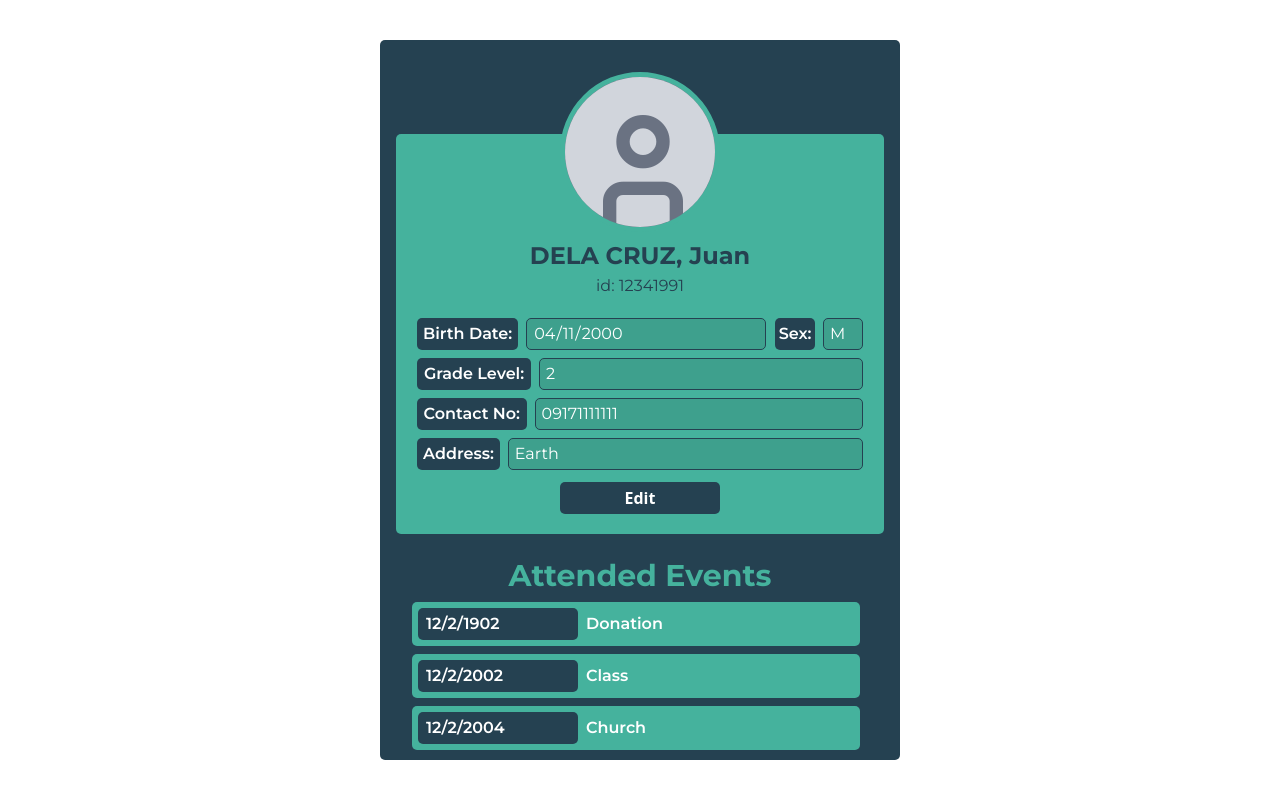
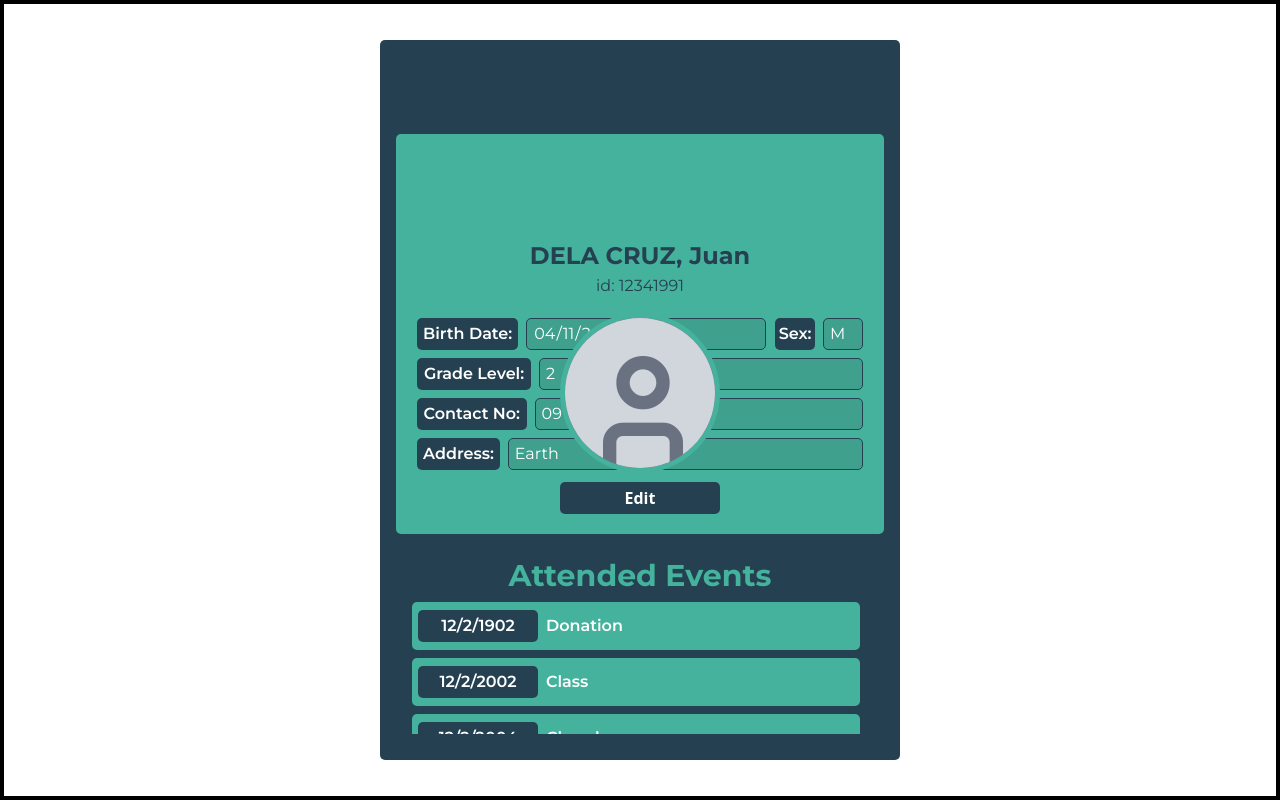
Before and after one commit to Parum-Lucis/csswengS16chai, a React (Vite) app: page /ProfileDetails in a window 1280 px wide. Built offline with nearby package versions, Linux system fonts and the light colour scheme.

Commit message:
role checking

```diff
--- a/src/components/EventCard.tsx
+++ b/src/components/EventCard.tsx
@@ -4,7 +4,7 @@ import '../css/styles.css'
 function EventCard({ date, event }: {date : String, event: String}){
     return(
         <div className="flex flex-row items-center mt-2 h-[6vh] text-[1rem] mr-2 font-[Montserrat] bg-[#45B29D] text-white p-1.5 rounded-[5px] font-semibold">
-            <div className="flex items-center bg-[#254151] mr-2 text-white p-2 rounded-[5px] w-[20vh] h-[4vh] font-semibold">
+            <div className="flex justify-center items-center bg-[#254151] mr-2 text-white p-2 rounded-[5px] w-[15vh] h-[4vh] font-semibold">
                 <h4>{date}</h4>
             </div>
             <h3 className="flex">{event}</h3>
--- a/src/components/ProfileDetails.tsx
+++ b/src/components/ProfileDetails.tsx
@@ -3,8 +3,10 @@ import EventCard from "./EventCard"
 import '../css/styles.css'
 
 function ProfileDetails(){
-    const isEditable = false;
-    let isID = false;
+    let isEditable = false
+    let isStudent = false
+    let hasID = false
+
     const user = {
         role:"Student",
         fName: "Juan",
@@ -16,26 +18,29 @@ function ProfileDetails(){
         contact: "09171111111",
         address: "Earth"
     }
+
     const eventsTest = [
         {"id": 0, "name": "Donation", "date": "12/2/1902"},
         {"id": 1, "name": "Class", "date": "12/2/2002"},
-        {"id": 2, "name": "Church", "date": "12/2/2004"},
+        {"id": 2, "name": "Church", "date": "12/2/2004"}
     ]
 
-    if (user.id) {
-        isID = true;
+    if (user.role==="Student") {
+        isStudent=true
+        if (user.id)
+            hasID = true
     }
 
     return (
-        <div className=' flex items-center justify-center h-[100vh]'>
-            <div className='overflow-hidden flex items-center justify-center w-[65vh] h-[90vh] bg-[#254151] rounded-[5px] pb-[15px]'>
-                <div className='z-1 overflow-hidden bg-gray-500 w-[20vh] h-[20vh] absolute top-[9%] border-5 border-[#45B29D] rounded-full '>
+        <div className='h-[100vh] flex items-center justify-center border-4'>
+            <div className={`relative overflow-hidden flex  items-center justify-center w-[65vh] h-[${isStudent ? "90vh" : "70vh"}] bg-[#254151] rounded-[5px] pb-[15px]`}>
+                <div className={`z-1 overflow-hidden bg-gray-500 w-[20vh] h-[20vh] absolute top-[${isStudent ? "4%" : "5%"}] border-5 border-[#45B29D] rounded-full`}>
                     <i className="relative right-0.5 bottom-6 text-[20vh] text-gray-300 fi fi-ss-circle-user"></i>
                 </div>
                 <div className='z-0 flex flex-col relative top-[7%]'>
                     <div className='flex flex-col w-[61vh] h-[50vh]  overflow-hidden bg-[#45B29D] rounded-[5px] p-[9px] pt-20 '>
                         <h3 className="text-[#254151] mt-6 flex text-[3vh] justify-center font-[Montserrat] font-bold">{user.lName}, {user.fName}</h3>
-                        {isID && <h3 className="flex text-[#254151] text-[2vh] justify-center font-[Montserrat] font-regular">id: {user.id} </h3>}
+                        {hasID && <h3 className="flex text-[#254151] text-[2vh] justify-center font-[Montserrat] font-regular">id: {user.id} </h3>}
                         <div className="flex flex-col p-3">
                             <div className="flex flex-row justify-between items-center mt-2 gap-1">
                                 <div className="flex flex-row items-center">
@@ -59,13 +64,15 @@ function ProfileDetails(){
                                 <label htmlFor="Address" className="h-[4vh] text-[2vh] flex mr-2 font-[Montserrat] justify-center items-center bg-[#254151] text-white p-1.5 rounded-[5px] font-semibold">Address:</label>
                                 <input type="text" name="Address" className="input-text flex h-[4vh] w-[100%]" readOnly={!isEditable} value={user.address} />
                             </div>
-                            <button type='submit' className='flex mt-3 h-[4vh] justify-center items-center bg-[#254151] text-white p-1.5 rounded-[5px] w-[20vh] m-auto font-semibold' disabled={!isEditable}> Edit </button>
+                            <button type='submit' className='flex mt-3 h-[4vh] text-[2vh] justify-center items-center bg-[#254151] text-white p-1.5 rounded-[5px] w-[20vh] m-auto font-semibold' disabled={!isEditable}> Edit </button>
                         </div>
                     </div>
+                    { isStudent &&
                     <div className='flex flex-col align-center w-[61vh] h-[27vh] p-4'>
                         <h3 className="text-[#45B29D] mt-2 flex text-3xl justify-center font-[Montserrat] font-bold">Attended Events</h3>
-                        {eventsTest.map(event => <EventCard date={event.date} event={event.name}/>)}
+                        <div className="overflow-auto">{eventsTest.map(event => <EventCard date={event.date} event={event.name}/>)}</div>
                     </div>
+                    }
                 </div>
             </div>
         </div>
```
